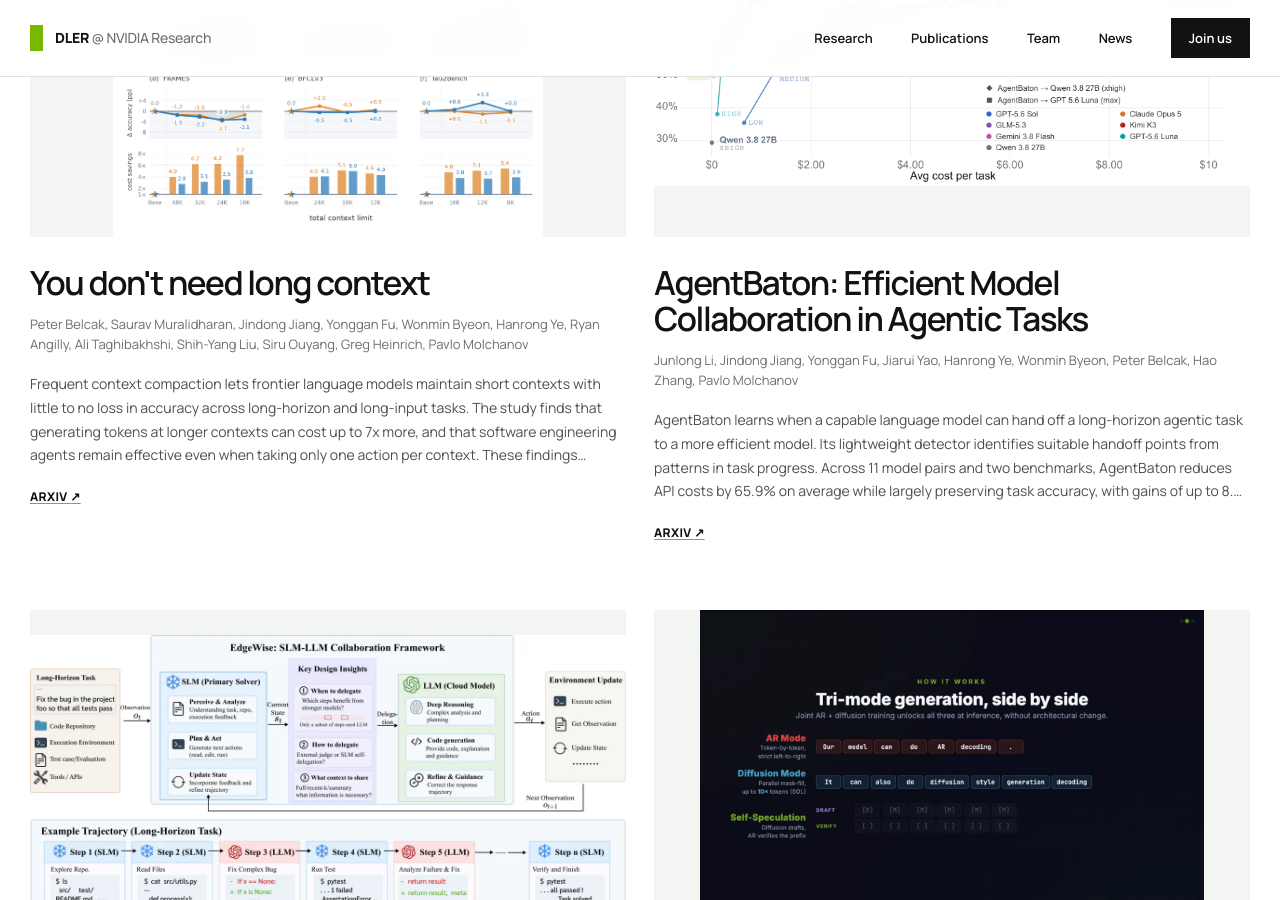
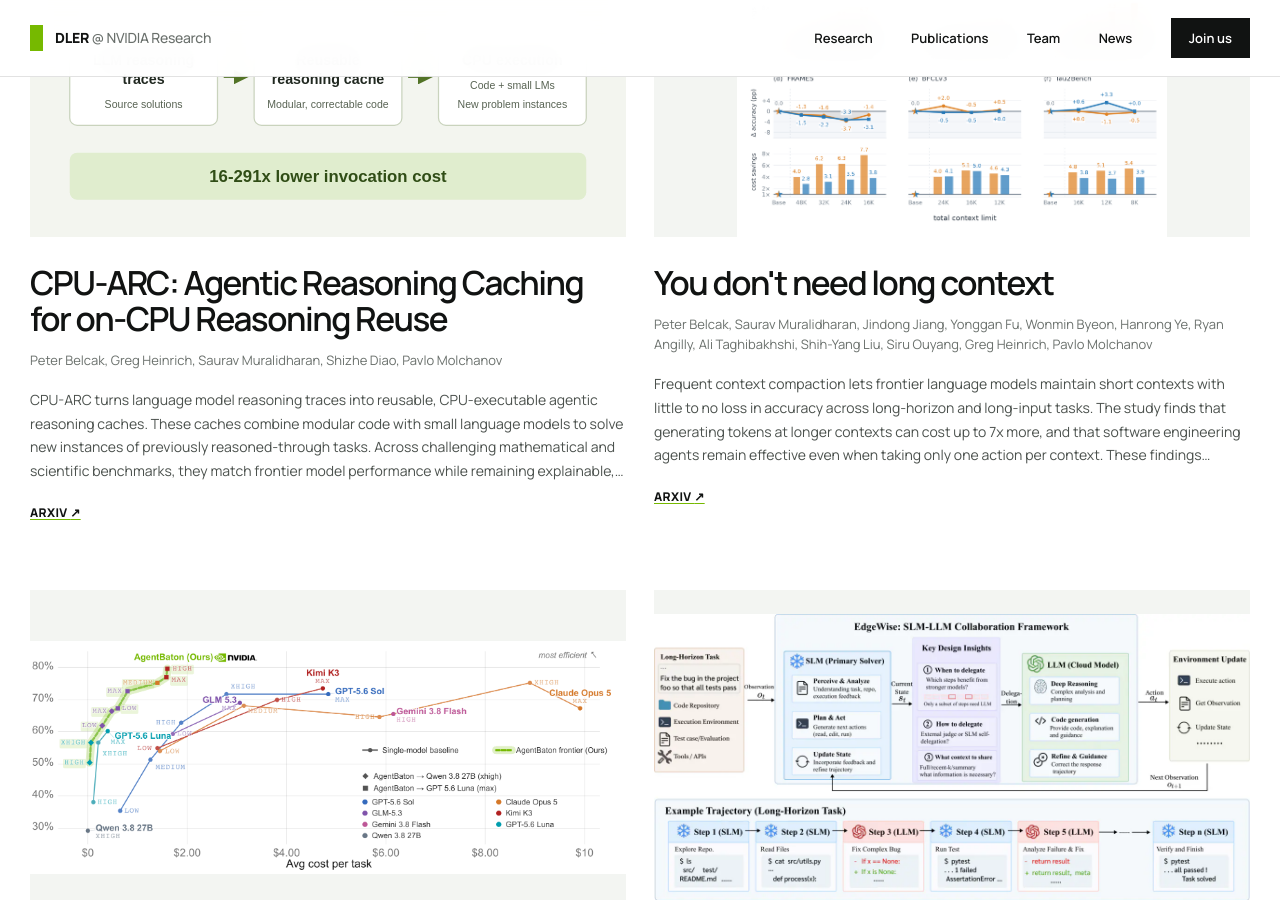
Before and after one commit to nv-dler/nv-dler.github.io, a Jekyll site: the page built from _pages/home.html, in a window 1280 px wide and 900 px high, scrolled down 3300 px. Built offline with Jekyll 4.4.1, drawn with Linux system fonts in a browser that asks for light colours.

```diff
--- a/_data/publist.yml
+++ b/_data/publist.yml
@@ -1,3 +1,13 @@
+- title: "CPU-ARC: Agentic Reasoning Caching for on-CPU Reasoning Reuse"
+  description: "CPU-ARC turns language model reasoning traces into reusable, CPU-executable agentic reasoning caches. These caches combine modular code with small language models to solve new instances of previously reasoned-through tasks. Across challenging mathematical and scientific benchmarks, they match frontier model performance while remaining explainable, correctable, and robust to changes in phrasing and parameters, with invocation costs 16-291x lower than the source model."
+  authors: Peter Belcak, Greg Heinrich, Saurav Muralidharan, Shizhe Diao, Pavlo Molchanov
+  image: cpu_arc.svg
+  image_fit: contain
+  linklist:
+    - url: https://arxiv.org/abs/2611.09891
+      display: Arxiv
+  highlight: 1
+
 - title: "You don't need long context"
   description: "Frequent context compaction lets frontier language models maintain short contexts with little to no loss in accuracy across long-horizon and long-input tasks. The study finds that generating tokens at longer contexts can cost up to 7x more, and that software engineering agents remain effective even when taking only one action per context. These findings motivate semantic state space models that carry compact task state between actions."
   authors: Peter Belcak, Saurav Muralidharan, Jindong Jiang, Yonggan Fu, Wonmin Byeon, Hanrong Ye, Ryan Angilly, Ali Taghibakhshi, Shih-Yang Liu, Siru Ouyang, Greg Heinrich, Pavlo Molchanov
```
Also changed, not shown: images/pubpic/cpu_arc.svg (added).
